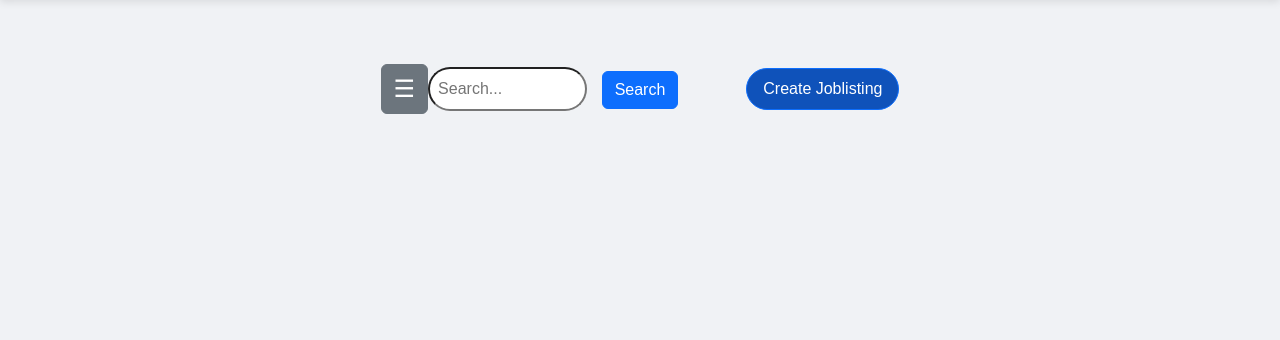
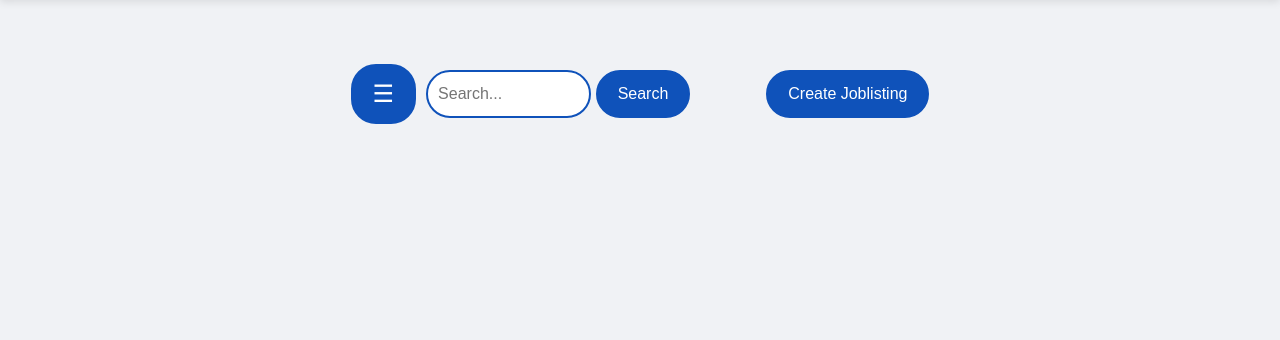
Before and after one commit to hlynurisak/VLN_JobHub, a Django app: page / in a window 1280 px wide. Shown: the part 80-420 px from the top of the page. Run offline with Django 5.2, Linux system fonts and the light colour scheme; data that the repository does not hold is empty.

Commit message:
Smá breytingar á css

```diff
--- a/Static/CSS/main.css
+++ b/Static/CSS/main.css
@@ -167,24 +167,60 @@ h2 {
     justify-content: center;
     align-items: center;
     margin-top: 4rem;
+    gap: 10px;
 }
 
 .search-bar {
     width: 50%;
-    padding: 8px;
+    padding: 10px;
+    border: 2px solid var(--blue_color);
     border-radius: 25px;
-    margin-right: 10px;
+    font-size: 1rem;
+}
+
+#filter-button {
+    font-size: 24px;
+    padding: 10px 20px;
+    border: 2px solid var(--blue_color);
+    background-color: var(--blue_color);
+    color: #fff;
+    border-radius: 25px;
+    cursor: pointer;
+    transition: background-color 0.3s, color 0.3s;
+}
+
+#filter-button:hover {
+    background-color: var(--blue_color_hover);
+    color: #fff;
+}
+
+.search-btn {
+    padding: 10px 20px;
+    background-color: var(--blue_color);
+    color: #fff;
+    border: 2px solid var(--blue_color);
+    border-radius: 25px;
+    cursor: pointer;
+    transition: background-color 0.3s, color 0.3s;
+}
+
+.search-btn:hover {
+    background-color: var(--blue_color_hover);
+    color: #fff;
 }
 
 .create-joblisting-btn,
 .create-company-btn {
-    padding: 8px 16px;
+    padding: 10px 20px;
     border-radius: 25px;
     background-color: var(--blue_color);
     color: var(--background_color);
     text-align: center;
     text-decoration: none;
     font-size: 1rem;
+    border: 2px solid var(--blue_color);
+    cursor: pointer;
+    transition: background-color 0.3s, color 0.3s;
 }
 
 .create-joblisting-btn:hover,
@@ -206,11 +242,6 @@ h2 {
     overflow-y: auto;
 }
 
-#filter-button {
-    font-size: 24px;
-    cursor: pointer;
-}
-
 .filter-section {
     margin-bottom: 20px;
 }
--- a/Templates/jobhub/home_page.html
+++ b/Templates/jobhub/home_page.html
@@ -5,7 +5,7 @@
         <button id="filter-button" class="btn btn-secondary">&#9776;</button>
         <form method="get" id="search-form">
             <input type="text" name="search" class="search-bar" placeholder="Search..." value="{{ request.GET.search|default_if_none:'' }}">
-            <button type="submit" class="btn btn-primary">Search</button>
+            <button type="submit" class="btn btn-primary search-btn">Search</button>
         </form>
         <a href="{% url 'create_joblisting' %}" class="btn btn-primary create-joblisting-btn">Create Joblisting</a>
     </div>
```
